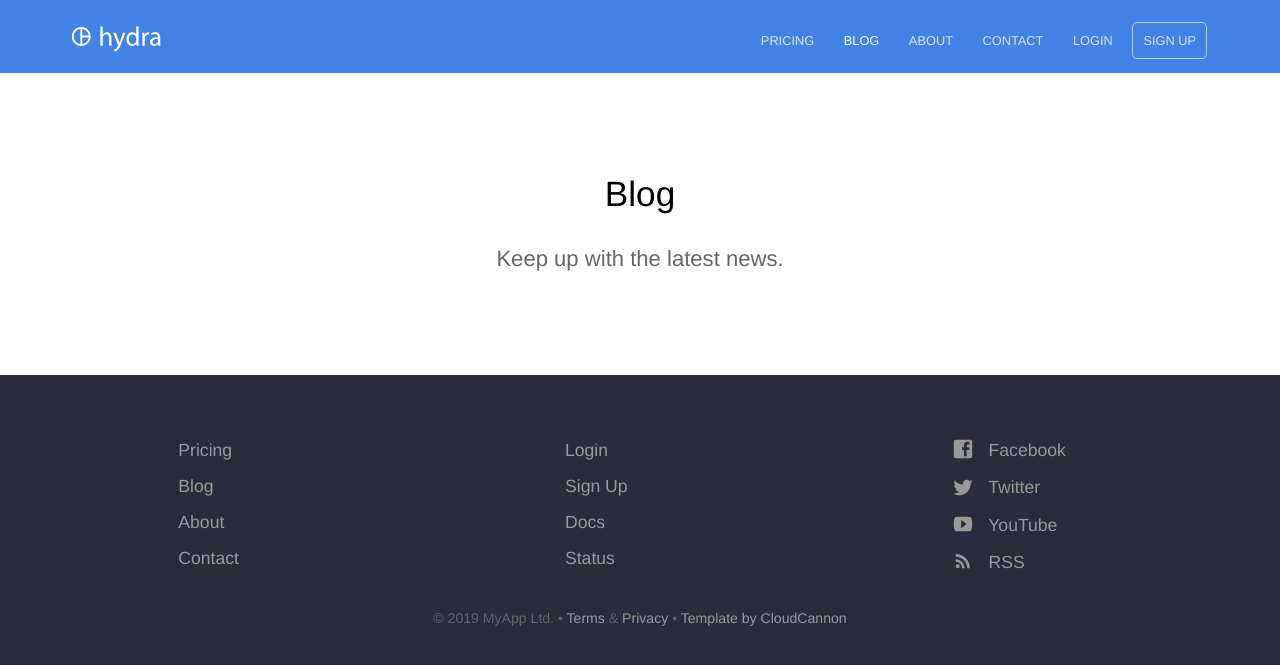
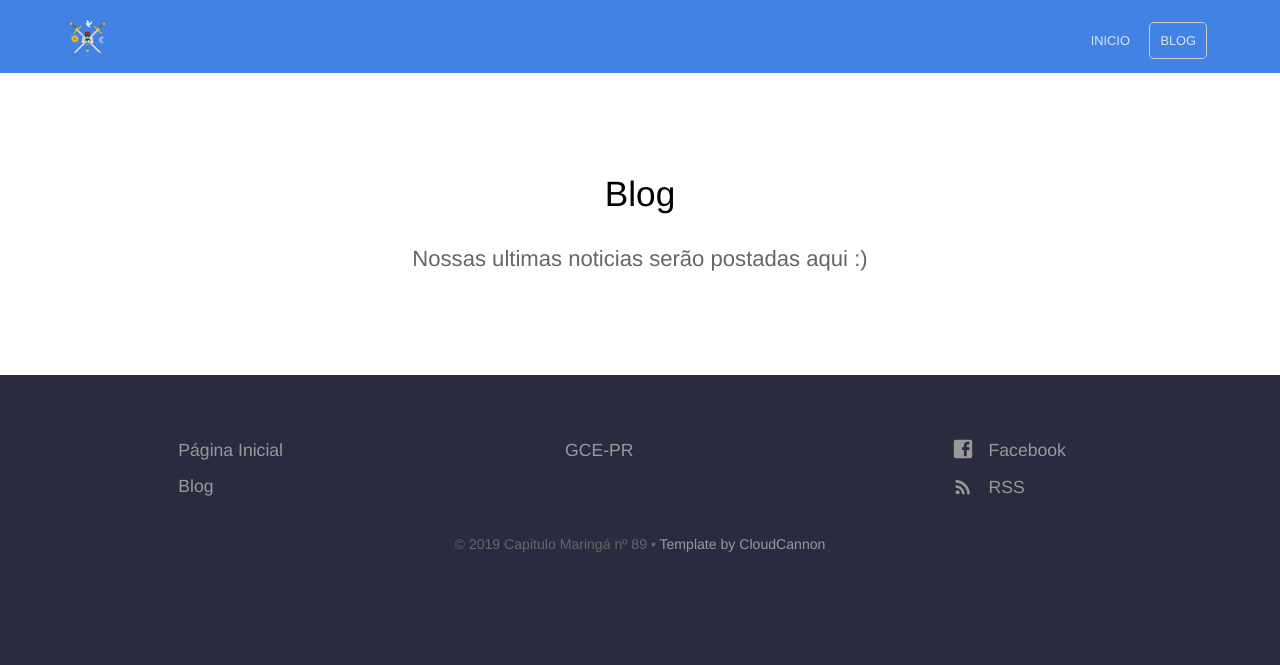
Before and after one commit to capitulomaringa/capitulomaringa.github.io, a Jekyll site: the page built from blog/index.html, in a window 1280 px wide. Shown: the top 665 px of the page. Built offline with Jekyll 4.4.1, drawn with Linux system fonts in a browser that asks for light colours; the list of posts is cut into pages by our own code.

Commit message:
Modificações iniciais do templates, deixando site estático no ar.

```diff
--- a/404.html
+++ b/404.html
@@ -1,6 +1,6 @@
 ---
-title: Not Found
-description: This does not exist
+title: Erro 404
+description: Essa página não existe!
 permalink: /404.html
 sitemap: false
 ---
--- a/_data/footer.yml
+++ b/_data/footer.yml
@@ -1,38 +1,16 @@
 - links:
-  - name: Pricing
-    link: /pricing/
+  - name: Página Inicial
+    link: /
   - name: Blog
-    link: /blog/
-  - name: About
-    link: /about/
-  - name: Contact
-    link: /contact/
+    link: /blog
 - links:
-  - name: Login
-    link: /
-    new_window: true
-  - name: Sign Up
-    link: /
-    new_window: true
-  - name: Docs
-    link: /
-    new_window: true
-  - name: Status
-    link: /
-    new_window: true
+  - name: GCE-PR
+    link: https://www.demolayparana.org.br/
 - links:
   - name: Facebook
-    link: https://facebook.com/cloudcannon/
+    link: https://www.facebook.com/CapituloMaringa89/
     new_window: true
     social_icon: Facebook
-  - name: Twitter
-    link: https://twitter.com/cloudcannon/
-    social_icon: Twitter
-    new_window: true
-  - name: YouTube
-    link: https://youtube.com/cloudcannon/
-    social_icon: YouTube
-    new_window: true
   - name: RSS
     link: /feed.xml
     social_icon: RSS
--- a/_data/navigation.yml
+++ b/_data/navigation.yml
@@ -1,24 +1,9 @@
-- name: Pricing
-  link: /pricing/
+- name: Inicio
+  link: /
   new_window: false
   highlight: false
+
 - name: Blog
-  link: /blog/
+  link: /blog
   new_window: false
-  highlight: false
-- name: About
-  link: /about/
-  new_window: false
-  highlight: false
-- name: Contact
-  link: /contact/
-  new_window: false
-  highlight: false
-- name: Login
-  link: /
-  new_window: true
-  highlight: false
-- name: Sign Up
-  link: /
-  new_window: true
   highlight: true
--- a/_layouts/default.html
+++ b/_layouts/default.html
@@ -10,7 +10,7 @@
 
 		<link rel="stylesheet" href="{{ site.baseurl }}/css/screen.css">
 		<link rel="icon" type="image/png" href="{{ site.baseurl }}/favicon.png">
-
+		<link href="https://fonts.googleapis.com/css?family=Roboto&display=swap" rel="stylesheet">
 		{% if jekyll.environment == 'production' and site.google_analytics_key != '' %}
 			<script>
 				window.ga=window.ga||function(){(ga.q=ga.q||[]).push(arguments)};ga.l=+new Date;
@@ -23,7 +23,9 @@
 	<body>
 		<header>
 			<div class="container">
-				<div class="company-name"><a href="{{ site.baseurl }}/"><img src="{{ site.baseurl }}/images/logo.svg" alt="Capitulo Maringa" width="95" height="33" /></a></div>
+				<div class="company-name">
+					<a href="{{ site.baseurl }}/"><img src="{{ site.baseurl }}/images/logo.png" alt="Capitulo Maringa" width="95" height="33" /></a>
+				</div>
 				{% include navigation.html %}
 			</div>
 		</header>
@@ -43,7 +45,7 @@
 					</ul>
 					{% endfor %}
 				</div>
-				<p class="copyright">&copy; {{ site.time | date: '%Y' }} MyApp Ltd. • <a href="#">Terms</a> &amp; <a href="#">Privacy</a> • <a href="https://cloudcannon.com/">Template by CloudCannon</a></p>
+				<p class="copyright">&copy; {{ site.time | date: '%Y' }} Capitulo Maringá nº 89 • <a href="https://cloudcannon.com/">Template by CloudCannon</a></p>
 			</div>
 		</footer>
 		<script>
--- a/blog/index.html
+++ b/blog/index.html
@@ -1,6 +1,6 @@
 ---
 title: Blog
-description: Keep up with the latest news.
+description: Nossas ultimas noticias serão postadas aqui :)
 ---
 
 <div class="text-container">
--- a/contact-success.html
+++ /dev/null
@@ -1,6 +0,0 @@
----
-title: Contact Success
----
-
-<h2>Success</h2>
-<p class="subtext">Your message is sent. We'll be in touch soon.</p>
```
Also changed, not shown: _staff_members/_defaults.md (deleted, +0 -7 lines), about.html (deleted, +0 -14 lines), contact.html (deleted, +0 -178 lines), index.html (+30 -48 lines), pricing.html (deleted, +0 -97 lines), favicon.png, images/dashboard.png (deleted), images/logo.png (added), images/logo.svg (deleted), siteicon.png, touch-icon.png, 1 other file.
